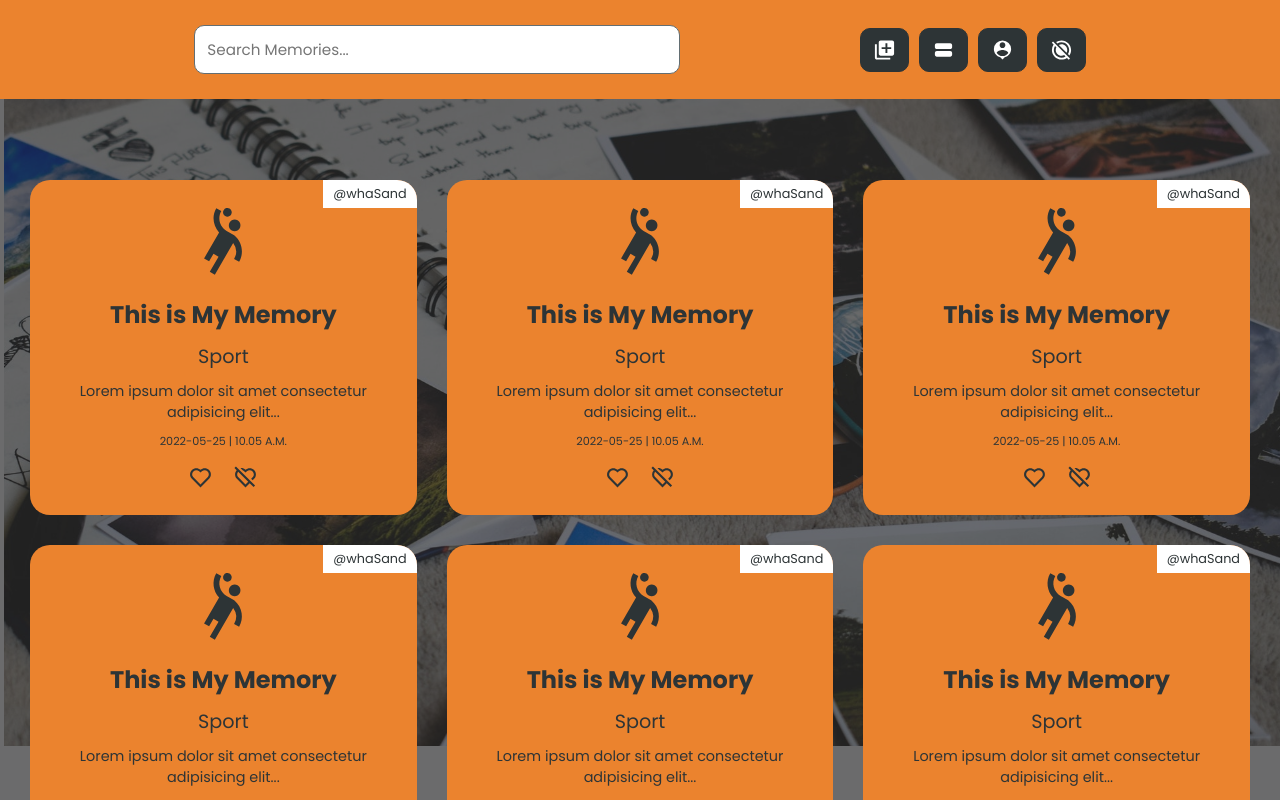
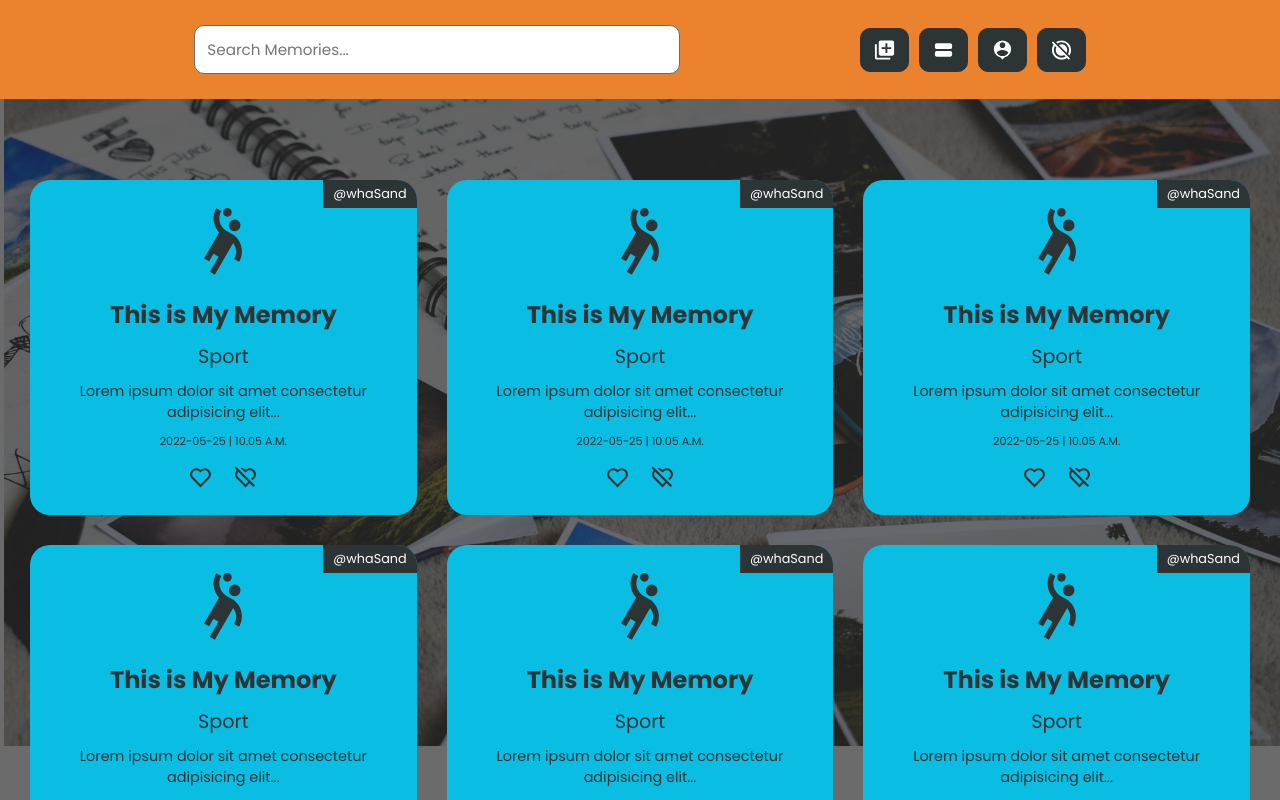
Before and after one commit to wahsandaruwan/memories_app_frontend, a React (Create React App) app: page / in a window 1280 px wide. Shown: the top 800 px of the page. Built offline with nearby package versions, Linux system fonts and the light colour scheme; the HTML template or start-up script is replaced by a standard one.

Commit message:
code updated

```diff
--- a/src/Components/Sections/Styles/MemoryStyles.css
+++ b/src/Components/Sections/Styles/MemoryStyles.css
@@ -2,7 +2,7 @@
 .memory-section {
   position: relative;
   max-width: 400px;
-  background-color: #eb832e;
+  background-color: #0abde3;
   padding: 15px;
   display: flex;
   justify-content: center;
@@ -90,7 +90,8 @@
   top: 0;
   right: 0;
   font-size: 0.8rem;
-  background-color: #ffffff;
+  background-color: #2d3436;
+  color: #ffffff;
   padding: 5px 10px;
   margin: 0;
   cursor: pointer;
```
